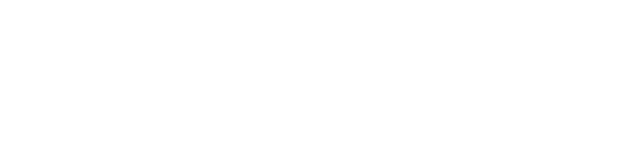
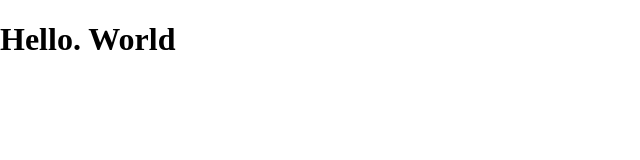
Before and after one commit to tsd2694/template-test, a plain HTML site: page index.html in a window 1280 px wide. Shown: the whole page, without its empty margins (0-640 px from the left). Drawn offline with Linux system fonts and the light colour scheme.

Commit message:
hello world

```diff
--- a/index.html
+++ b/index.html
@@ -9,7 +9,7 @@
     <link rel="stylesheet" href="style.css">
 </head>
 <body>
-
+    <h1>Hello. World</h1>
     <!-- Script -->
     <script src="script.js"></script>
 </body>
```
